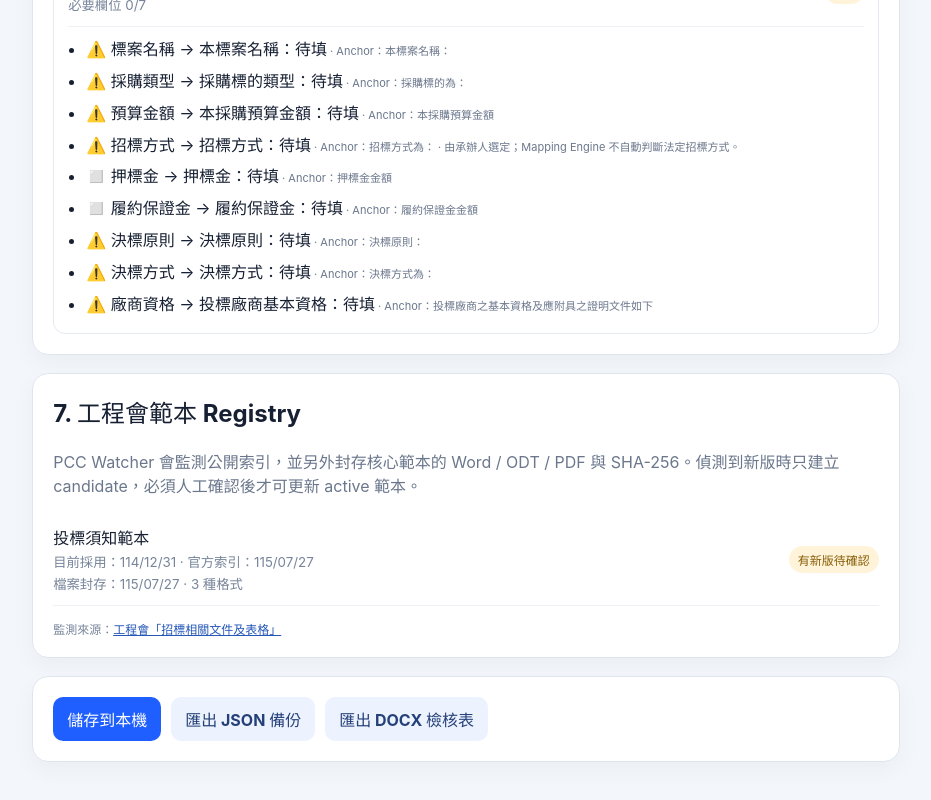
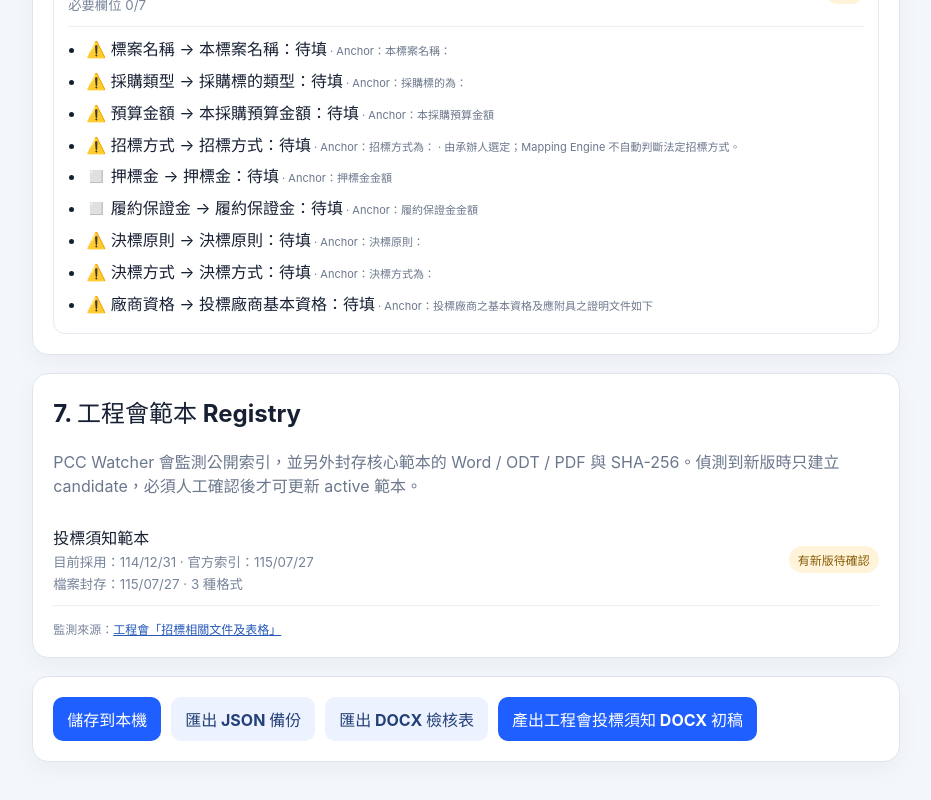
Before and after one commit to Harry5450/gov-procurement-assistant, a React (Vite) app: page / in a window 1280 px wide. Shown: the part 3032-3832 px from the top of the page, without its empty margins (329-1260 px from the left). Built offline with nearby package versions, Linux system fonts and the light colour scheme.

Commit message:
feat: expose official tender DOCX draft export

```diff
--- a/src/App.tsx
+++ b/src/App.tsx
@@ -6,6 +6,7 @@ import { completenessScore, evaluateCase } from './rules';
 import { buildSanitizedAIContext } from './privacy';
 import { formatRocDate, getTemplateArchive, getTemplateObservation, getTemplateSyncStatus, pccTemplateIndex } from './pcc';
 import { templateRegistry } from './templates';
+import { exportTenderInstructionsDraft } from './template-writer';
 import type { ProcurementCase, ProcurementCategory, SecurityLevel } from './types';
 
 function newCase(): ProcurementCase {
@@ -59,6 +60,7 @@ export default function App() {
   const [cases, setCases] = useState<ProcurementCase[]>([]);
   const [saved, setSaved] = useState(false);
   const [aiPreview, setAiPreview] = useState('');
+  const [templateWriteStatus, setTemplateWriteStatus] = useState('');
 
   const rules = useMemo(() => evaluateCase(current), [current]);
   const score = useMemo(() => completenessScore(current), [current]);
@@ -74,6 +76,7 @@ export default function App() {
 
   function patch<K extends keyof ProcurementCase>(key: K, value: ProcurementCase[K]) {
     setSaved(false);
+    setTemplateWriteStatus('');
     setCurrent((prev) => ({ ...prev, [key]: value, updatedAt: new Date().toISOString() }));
   }
 
@@ -95,6 +98,19 @@ export default function App() {
       setAiPreview(JSON.stringify(context, null, 2));
     } catch (error) {
       setAiPreview(error instanceof Error ? error.message : '無法建立 AI 外送內容');
+    }
+  }
+
+  async function exportTenderDraft() {
+    setTemplateWriteStatus('正在以工程會官方 DOCX 產製投標須知初稿…');
+    try {
+      const report = await exportTenderInstructionsDraft(current);
+      const applied = report.applied.length ? `已帶入：${report.applied.join('、')}` : '尚無欄位自動帶入';
+      const pending = report.pending.length ? `；待人工確認：${report.pending.join('、')}` : '';
+      const warnings = report.warnings.length ? `；注意：${report.warnings.join(' ')}` : '';
+      setTemplateWriteStatus(`工程會 ${report.templateVersion} 投標須知初稿已產生。${applied}${pending}${warnings}`);
+    } catch (error) {
+      setTemplateWriteStatus(error instanceof Error ? error.message : '投標須知初稿產製失敗');
     }
   }
 
@@ -253,6 +269,8 @@ export default function App() {
             <button onClick={() => void save()}>儲存到本機</button>
             <button className="secondary" onClick={() => exportCaseJson(current)}>匯出 JSON 備份</button>
             <button className="secondary" onClick={() => void exportCaseDocx(current, rules)}>匯出 DOCX 檢核表</button>
+            <button onClick={() => void exportTenderDraft()}>產出工程會投標須知 DOCX 初稿</button>
+            {templateWriteStatus && <p className="template-write-status">{templateWriteStatus}</p>}
           </div>
         </section>
       </main>
```
